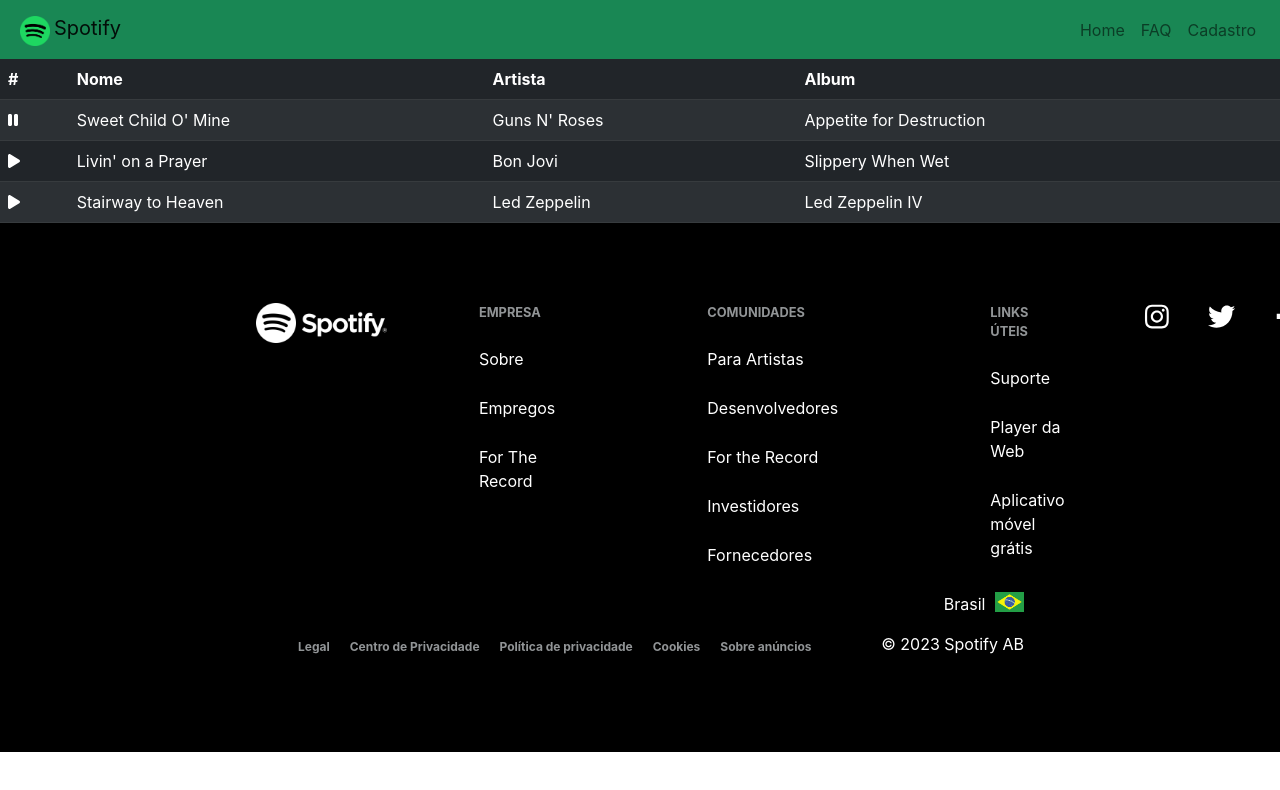
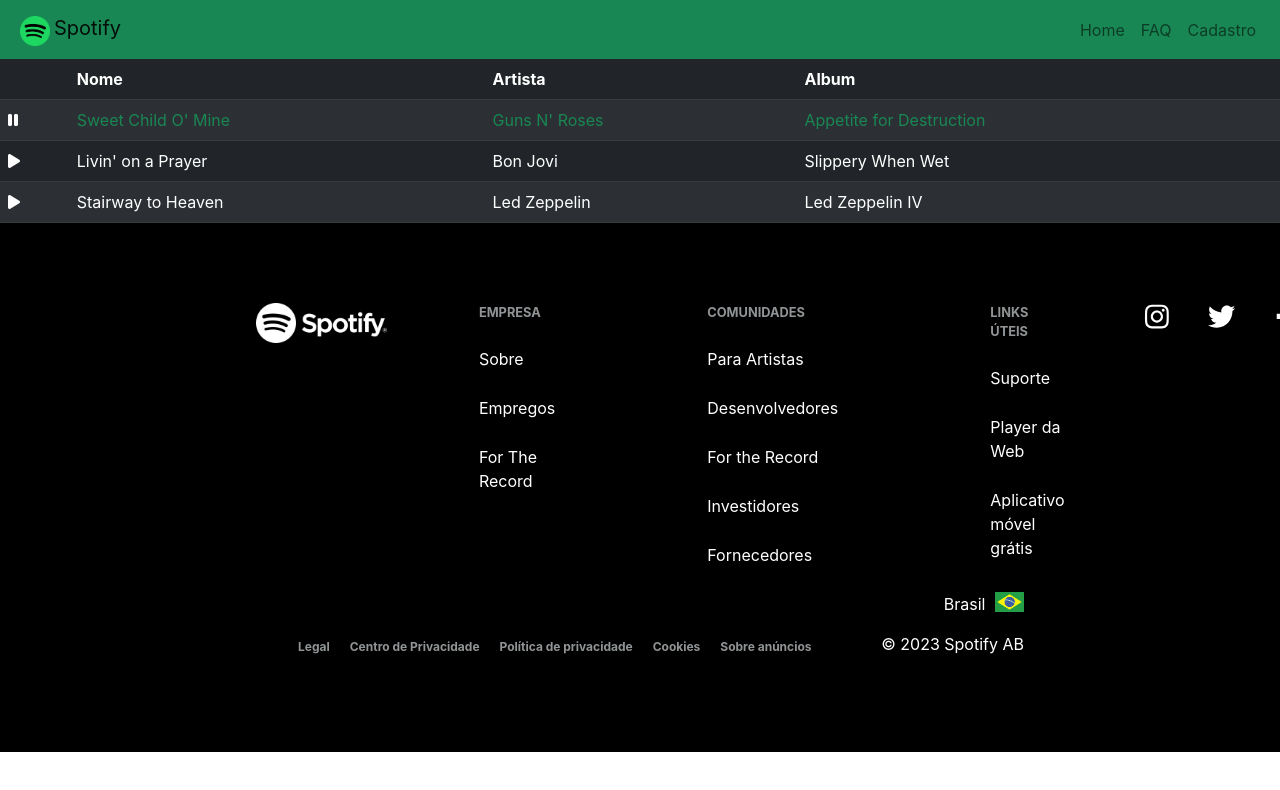
Before and after one commit to Sarmuns/trabWeb-react, a React (Create React App) app: page /playlist/1 in a window 1280 px wide. Both pictures are taken after a click on the icon 14 px from the left and 120 px from the top of the page. Shown: the top 790 px of the page. Built offline with nearby package versions, Linux system fonts and the light colour scheme.

Commit message:
Fixed audioPlayer

```diff
--- a/src/components/AudioPlayer.jsx
+++ b/src/components/AudioPlayer.jsx
@@ -2,7 +2,7 @@
 import { FontAwesomeIcon } from '@fortawesome/react-fontawesome'
 import { faPlay, faPause } from '@fortawesome/free-solid-svg-icons'
 
-const AudioPlayer = ({ audioPath, setAllPlayersToFalse, index, isPlaying }) => {
+const AudioPlayer = ({ audioPath, setAllPlayersToFalse, index, isPlaying, musica }) => {
     const audioRef = useRef(new Audio(audioPath));
     const [isP, setIsP] = useState(true) //controlar a renderização dos icones
 
@@ -26,13 +26,33 @@
     }, [isPlaying]);
 
     return (
-        <div>
+        <tr>
             {isPlaying && isP ? (
-                <FontAwesomeIcon onClick={handlePause} icon={faPause} />
+                <>
+                    <td>
+                        <FontAwesomeIcon onClick={handlePause} icon={faPause} />
+                    </td>
+
+                    <td className="text-success">{musica.nome}</td>
+                    <td className="text-success" >{musica.artista}</td>
+                    <td className="text-success">{musica.album}</td>
+                </>
+
             ) : (
-                <FontAwesomeIcon onClick={handlePlay} icon={faPlay} />
+                <>
+                    <td>
+                        <FontAwesomeIcon onClick={handlePlay} icon={faPlay} />
+                    </td>
+
+                    <td>{musica.nome}</td>
+                    <td>{musica.artista}</td>
+                    <td>{musica.album}</td>
+                </>
             )}
-        </div>
+
+
+        </tr>
+
     );
 };
 
--- a/src/components/Music.jsx
+++ b/src/components/Music.jsx
@@ -20,7 +20,7 @@
             <table className="table table-dark table-striped mb-0">
                 <thead>
                     <tr>
-                        <th scope="col">#</th>
+                        <th scope="col"></th>
                         <th scope="col">Nome</th>
                         <th scope="col">Artista</th>
                         <th scope="col">Album</th>
@@ -28,19 +28,14 @@
                 </thead>
                 <tbody>
                     {data.playlists[id].musicas.map((musica, i) => (
-                        <tr key={i}>
-                            <th scope="row">
                         <AudioPlayer
+                            key={i}
                             audioPath={musica.audioFile}
+                            musica={musica}
                             setAllPlayersToFalse={setAllPlayersToFalse}
                             index={i}
                             isPlaying={playersState[i]}
                         />
-                            </th>
-                            <td>{musica.nome}</td>
-                            <td>{musica.artista}</td>
-                            <td>{musica.album}</td>
-                        </tr>
 
                     ))}
                 </tbody>
```
Lines whose indentation alone changed are shown as unchanged.
